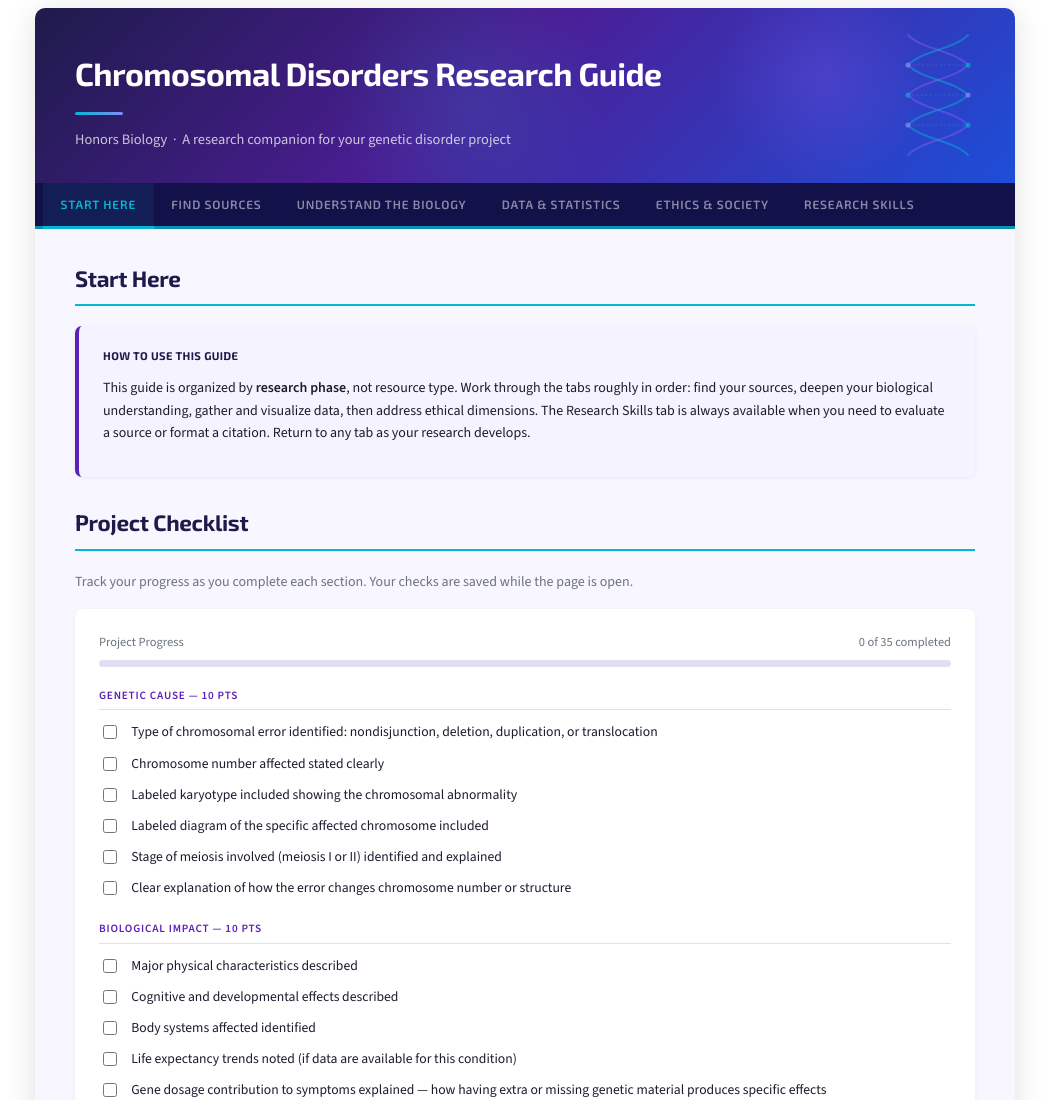
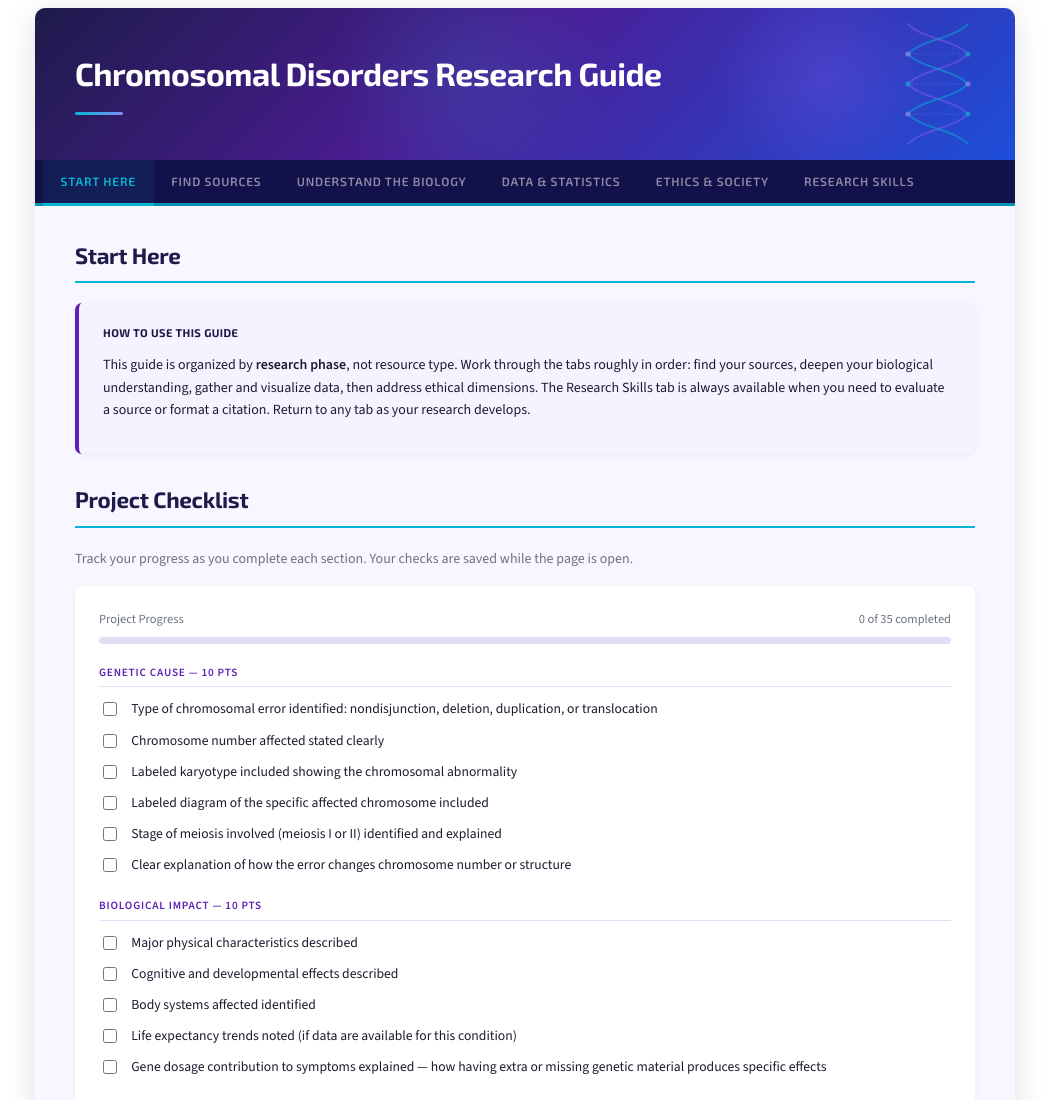
Before and after one commit to mistertlibrary/chromosomaldisordersproject, a plain HTML site: page index.html in a window 1280 px wide. Shown: the top 1100 px of the page, without its empty margins (115-1164 px from the left). Drawn offline with nearby package versions, Linux system fonts and the light colour scheme.

Commit message:
Update index.html

```diff
--- a/index.html
+++ b/index.html
@@ -656,7 +656,6 @@
     </svg>
     <h1>Chromosomal Disorders Research Guide</h1>
     <div class="amber-rule"></div>
-    <p>Honors Biology &nbsp;&middot;&nbsp; A research companion for your genetic disorder project</p>
   </div>
 
   <!-- TAB NAV -->
```
